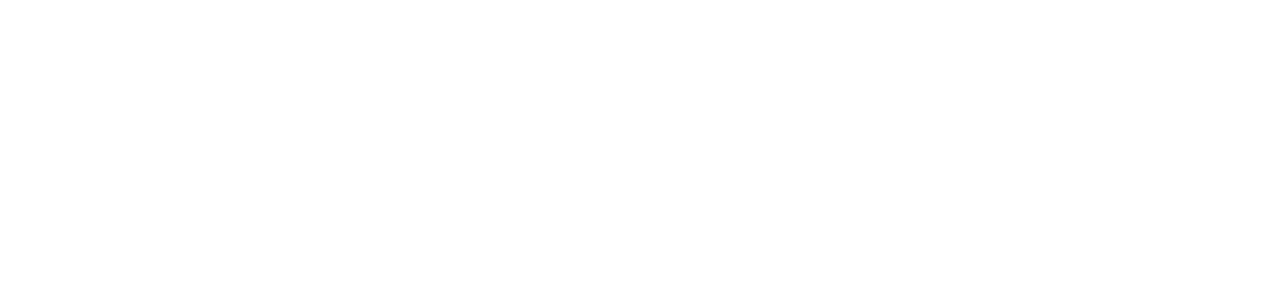
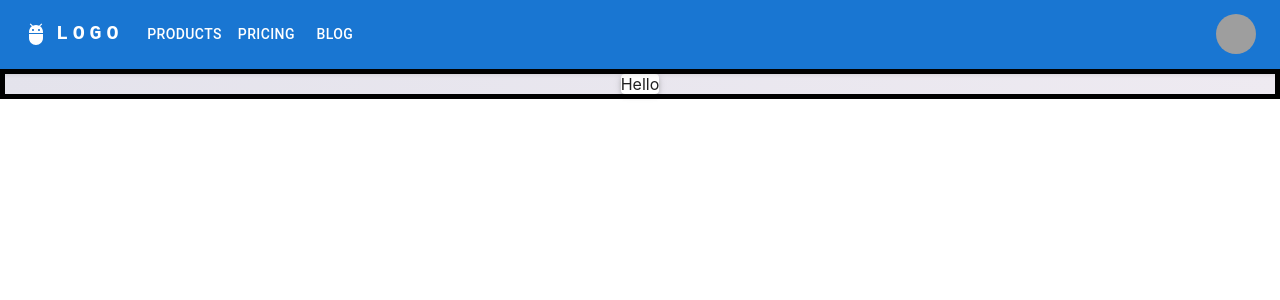
Before and after one commit to ZeoxD/portfolio-zeoxd, a React (Create React App) app: page / in a window 1280 px wide. Shown: the top 300 px of the page. Built offline with nearby package versions, Linux system fonts and the light colour scheme; grey boxes are pictures that could not be loaded.

Commit message:
added material ui components

```diff
--- a/package.json
+++ b/package.json
@@ -3,6 +3,10 @@
   "version": "0.1.0",
   "private": true,
   "dependencies": {
+    "@emotion/react": "^11.11.1",
+    "@emotion/styled": "^11.11.0",
+    "@mui/icons-material": "^5.11.16",
+    "@mui/material": "^5.13.6",
     "@testing-library/jest-dom": "^5.16.5",
     "@testing-library/react": "^13.4.0",
     "@testing-library/user-event": "^13.5.0",
--- a/src/App.css
+++ b/src/App.css
@@ -1,3 +1,25 @@
 .App {
-  text-align: center;
+  display: flex;
+  flex-direction: column;
+  background: linear-gradient(to right, rgb(228, 227, 236), rgb(238, 234, 241));
 }
+
+.App-container {
+  border: 5px solid black;
+  display: flex;
+  justify-content: center;
+}
+
+.container-card {
+  height: 200vh;
+  width: 70vw;
+  margin-top: 5vh;
+  border-radius: 12px;
+  border: 1px solid black;
+  background: linear-gradient(to right, rgb(255, 250, 250), rgb(253, 247, 255));
+  box-shadow: 1px 1px 3px black;
+}
+
+.container:hover {
+  box-shadow: 1px 1px 5px black;
+}
--- a/src/App.js
+++ b/src/App.js
@@ -1,10 +1,17 @@
-import logo from './logo.svg';
+//styles & images
 import './App.css';
+
+//pages & components
+import ResponsiveAppBar from "./components/ResponsiveAppBar";
+import SimplePaper from "./components/SimplePaper"
 
 function App() {
   return (
     <div className="App">
-
+      <ResponsiveAppBar />
+      <div className="App-container">
+        <SimplePaper>Hello</SimplePaper>
+      </div>
     </div>
   );
 }
--- /dev/null
+++ b/src/components/ResponsiveAppBar.js
@@ -0,0 +1,162 @@
+import * as React from 'react';
+import AppBar from '@mui/material/AppBar';
+import Box from '@mui/material/Box';
+import Toolbar from '@mui/material/Toolbar';
+import IconButton from '@mui/material/IconButton';
+import Typography from '@mui/material/Typography';
+import Menu from '@mui/material/Menu';
+import MenuIcon from '@mui/icons-material/Menu';
+import Container from '@mui/material/Container';
+import Avatar from '@mui/material/Avatar';
+import Button from '@mui/material/Button';
+import Tooltip from '@mui/material/Tooltip';
+import MenuItem from '@mui/material/MenuItem';
+import AdbIcon from '@mui/icons-material/Adb';
+
+const pages = ['Products', 'Pricing', 'Blog'];
+const settings = ['Profile', 'Account', 'Dashboard', 'Logout'];
+
+function ResponsiveAppBar() {
+  const [anchorElNav, setAnchorElNav] = React.useState(null);
+  const [anchorElUser, setAnchorElUser] = React.useState(null);
+
+  const handleOpenNavMenu = (event) => {
+    setAnchorElNav(event.currentTarget);
+  };
+  const handleOpenUserMenu = (event) => {
+    setAnchorElUser(event.currentTarget);
+  };
+
+  const handleCloseNavMenu = () => {
+    setAnchorElNav(null);
+  };
+
+  const handleCloseUserMenu = () => {
+    setAnchorElUser(null);
+  };
+
+  return (
+    <AppBar position="sticky">
+      <Container maxWidth="xl">
+        <Toolbar disableGutters>
+          <AdbIcon sx={{ display: { xs: 'none', md: 'flex' }, mr: 1 }} />
+          <Typography
+            variant="h6"
+            noWrap
+            component="a"
+            href="/"
+            sx={{
+              mr: 2,
+              display: { xs: 'none', md: 'flex' },
+              fontFamily: 'monospace',
+              fontWeight: 700,
+              letterSpacing: '.3rem',
+              color: 'inherit',
+              textDecoration: 'none',
+            }}
+          >
+            LOGO
+          </Typography>
+
+          <Box sx={{ flexGrow: 1, display: { xs: 'flex', md: 'none' } }}>
+            <IconButton
+              size="large"
+              aria-label="account of current user"
+              aria-controls="menu-appbar"
+              aria-haspopup="true"
+              onClick={handleOpenNavMenu}
+              color="inherit"
+            >
+              <MenuIcon />
+            </IconButton>
+            <Menu
+              id="menu-appbar"
+              anchorEl={anchorElNav}
+              anchorOrigin={{
+                vertical: 'bottom',
+                horizontal: 'left',
+              }}
+              keepMounted
+              transformOrigin={{
+                vertical: 'top',
+                horizontal: 'left',
+              }}
+              open={Boolean(anchorElNav)}
+              onClose={handleCloseNavMenu}
+              sx={{
+                display: { xs: 'block', md: 'none' },
+              }}
+            >
+              {pages.map((page) => (
+                <MenuItem key={page} onClick={handleCloseNavMenu}>
+                  <Typography textAlign="center">{page}</Typography>
+                </MenuItem>
+              ))}
+            </Menu>
+          </Box>
+          <AdbIcon sx={{ display: { xs: 'flex', md: 'none' }, mr: 1 }} />
+          <Typography
+            variant="h5"
+            noWrap
+            component="a"
+            href=""
+            sx={{
+              mr: 2,
+              display: { xs: 'flex', md: 'none' },
+              flexGrow: 1,
+              fontFamily: 'monospace',
+              fontWeight: 700,
+              letterSpacing: '.3rem',
+              color: 'inherit',
+              textDecoration: 'none',
+            }}
+          >
+            LOGO
+          </Typography>
+          <Box sx={{ flexGrow: 1, display: { xs: 'none', md: 'flex' } }}>
+            {pages.map((page) => (
+              <Button
+                key={page}
+                onClick={handleCloseNavMenu}
+                sx={{ my: 2, color: 'white', display: 'block' }}
+              >
+                {page}
+              </Button>
+            ))}
+          </Box>
+
+          <Box sx={{ flexGrow: 0 }}>
+            <Tooltip title="Open settings">
+              <IconButton onClick={handleOpenUserMenu} sx={{ p: 0 }}>
+                <Avatar alt="Remy Sharp" src="/static/images/avatar/2.jpg" />
+              </IconButton>
+            </Tooltip>
+            <Menu
+              sx={{ mt: '45px' }}
+              id="menu-appbar"
+              anchorEl={anchorElUser}
+              anchorOrigin={{
+                vertical: 'top',
+                horizontal: 'right',
+              }}
+              keepMounted
+              transformOrigin={{
+                vertical: 'top',
+                horizontal: 'right',
+              }}
+              open={Boolean(anchorElUser)}
+              onClose={handleCloseUserMenu}
+            >
+              {settings.map((setting) => (
+                <MenuItem key={setting} onClick={handleCloseUserMenu}>
+                  <Typography textAlign="center">{setting}</Typography>
+                </MenuItem>
+              ))}
+            </Menu>
+          </Box>
+        </Toolbar>
+      </Container>
+    </AppBar>
+  );
+}
+export default ResponsiveAppBar;
--- /dev/null
+++ b/src/components/SimplePaper.js
@@ -0,0 +1,8 @@
+import * as React from 'react';
+import Paper from '@mui/material/Paper';
+
+export default function SimplePaper({children}) {
+  return (
+      <Paper elevation={3}>{children}</Paper>
+  );
+}
```
Also changed, not shown: 1 other file (tests, documents, lock files or other folders).
